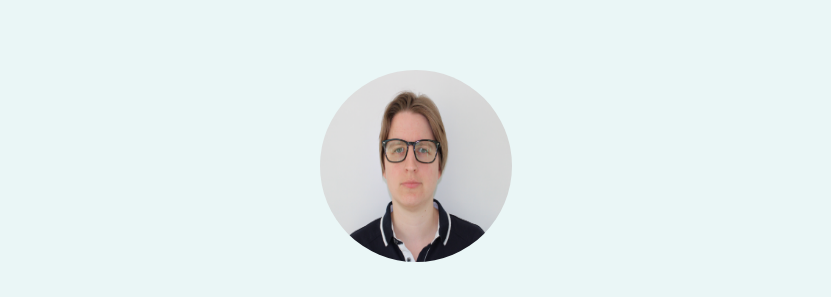
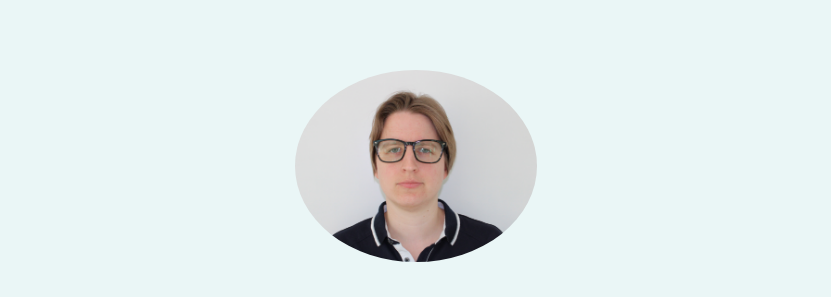
Before and after one commit to MissMercury/Website_with_css, a plain HTML site: page index.html in a window 1280 px wide. Shown: the part 367-664 px from the top of the page, without its empty margins (224-1055 px from the left). Drawn offline with Linux system fonts and the light colour scheme.

Commit message:
update css picture

```diff
--- a/css/styles.css
+++ b/css/styles.css
@@ -66,7 +66,6 @@ div {
   line-height: 2;
 }
 .images-profile {
-  width: 12em;
   height: 12em;
   border-radius: 50%;
 }
```
